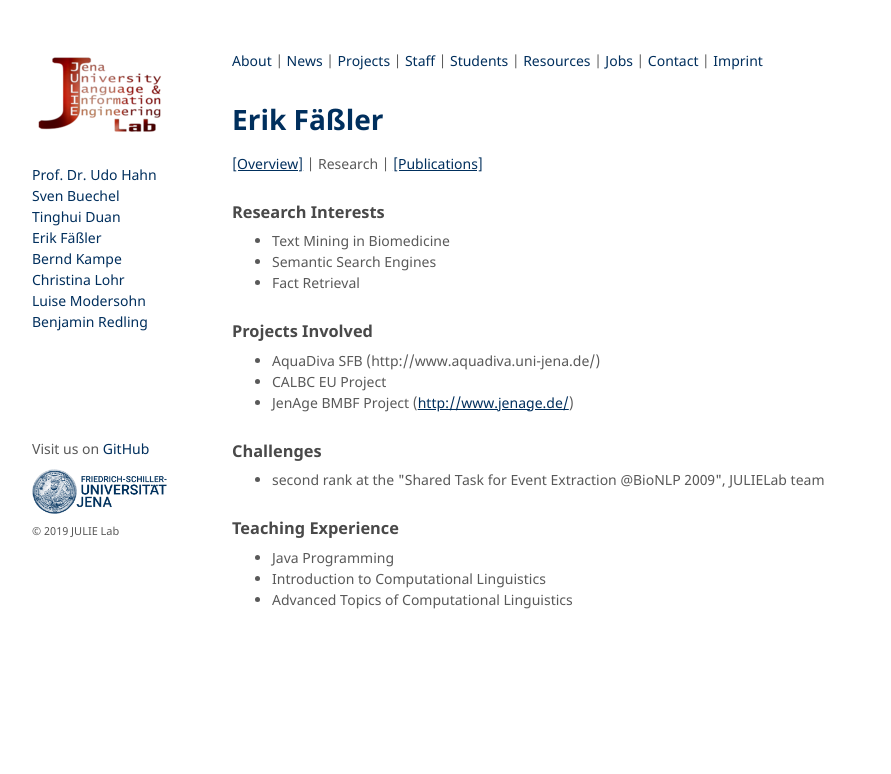
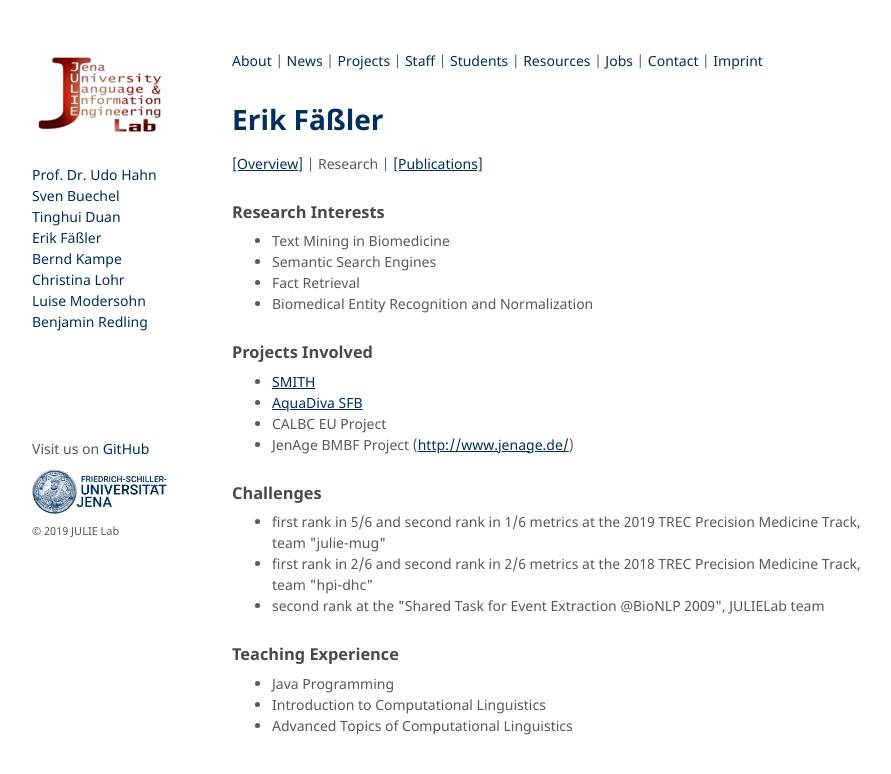
Before and after one commit to JULIELab/JULIELab.github.io, a Jekyll site: the page built from Staff/Faessler/research.md, in a window 1280 px wide. Shown: the top 774 px of the page, without its empty margins (178-1069 px from the left). Built offline with Jekyll 4.4.1, drawn with Linux system fonts in a browser that asks for light colours; our own code applies the rules of GitHub Pages for plain Markdown files.

Commit message:
Updated EFs research profile

```diff
--- a/Staff/Faessler/research.md
+++ b/Staff/Faessler/research.md
@@ -12,14 +12,18 @@ Research |
 * Text Mining in Biomedicine
 * Semantic Search Engines
 * Fact Retrieval
+* Biomedical Entity Recognition and Normalization
 
 ### Projects Involved
-* AquaDiva SFB (http://www.aquadiva.uni-jena.de/)
+* [SMITH](https://www.smith.care/)
+* [AquaDiva SFB](http://www.aquadiva.uni-jena.de/)
 * CALBC EU Project
 * JenAge BMBF Project ([http://www.jenage.de/](http://www.jenage.de/))
 
 
 ### Challenges
+* first rank in 5/6 and second rank in 1/6 metrics at the 2019 TREC Precision Medicine Track, team \"julie-mug\"
+* first rank in 2/6 and second rank in 2/6 metrics at the 2018 TREC Precision Medicine Track, team \"hpi-dhc\"
 * second rank at the \"Shared Task for Event Extraction @BioNLP 2009\",  JULIELab team
 
 ### Teaching Experience
```
